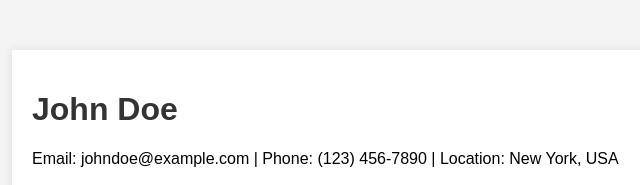
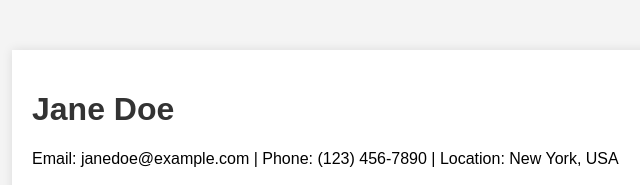
Before and after one commit to sahariar8/devops_practice, a plain HTML site: page index.html in a window 1280 px wide. Shown: the top 185 px of the page, 208-848 px from the left. Drawn offline with Linux system fonts and the light colour scheme.

Commit message:
change  name

```diff
--- a/index.html
+++ b/index.html
@@ -32,8 +32,8 @@
 </head>
 <body>
     <div class="container">
-        <h1>John Doe</h1>
-        <p>Email: johndoe@example.com | Phone: (123) 456-7890 | Location: New York, USA</p>
+        <h1>Jane Doe</h1>
+        <p>Email: janedoe@example.com | Phone: (123) 456-7890 | Location: New York, USA</p>
 
         <div class="section">
             <h2>Summary</h2>
```
